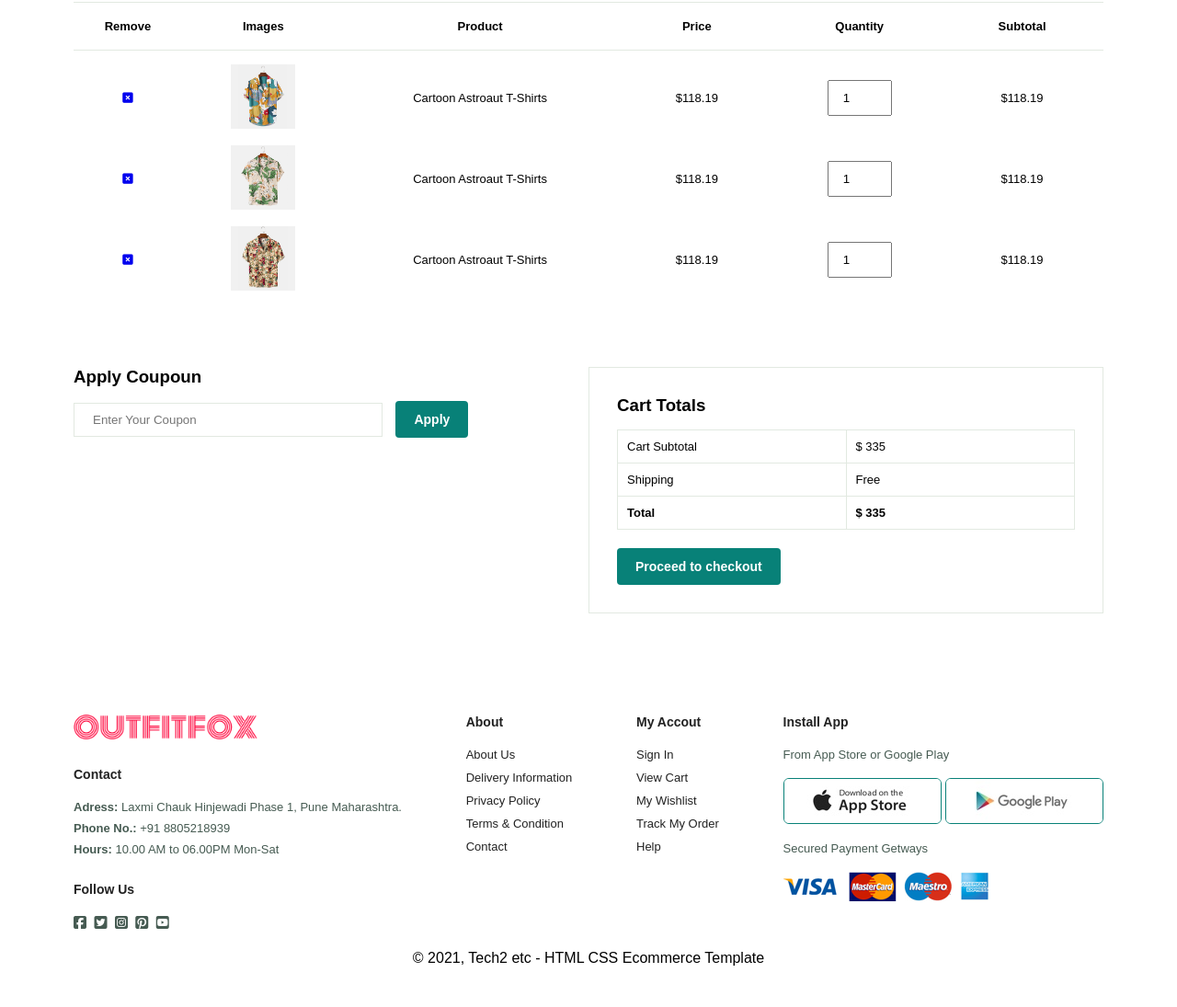
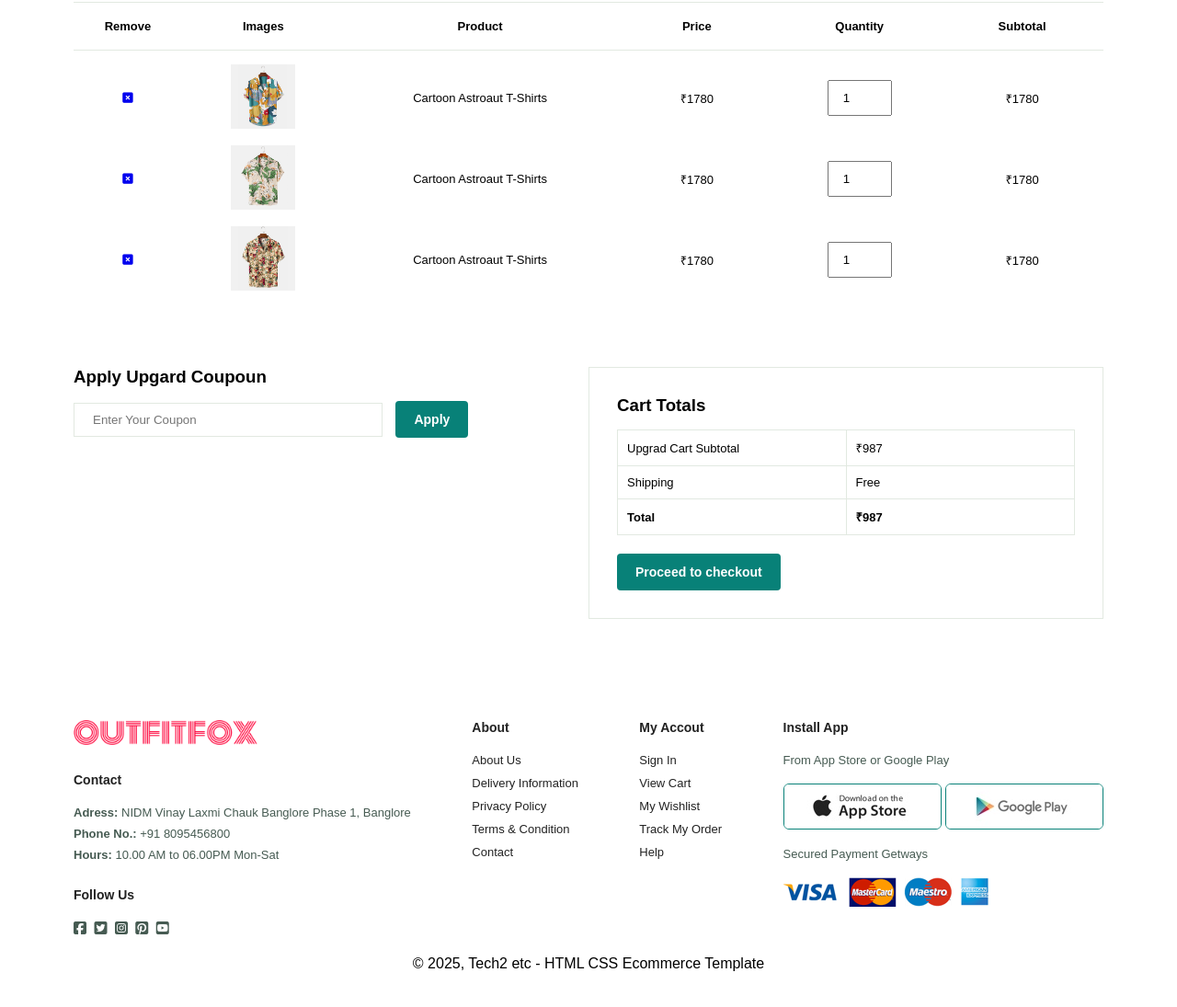
Before and after one commit to vinayvishwanathg/ShopPlusplus-Outfit-Clone, a website: page cart.html in a window 1280 px wide. Shown: the part 429-1524 px from the top of the page at 92% size. Drawn offline with Linux system fonts and the light colour scheme.

Commit message:
Update cart.html

```diff
--- a/cart.html
+++ b/cart.html
@@ -15,7 +15,7 @@
     <link rel="stylesheet" href="https://cdnjs.cloudflare.com/ajax/libs/font-awesome/6.4.0/css/regular.min.css"
         integrity="sha512-WidMaWaNmZqjk3gDE6KBFCoDpBz9stTsTZZTeocfq/eDNkLfpakEd7qR0bPejvy/x0iT0dvzIq4IirnBtVer5A=="
         crossorigin="anonymous" referrerpolicy="no-referrer" />
-    <title>Cart</title>
+    <title>ShopPlusPlus-Cart</title>
 </head>
 
 <body>
@@ -62,25 +62,25 @@
                     <td><a href="#"><i class="fa-solid fa-square-xmark"></i></a></td>
                     <td><img src="images\Products\f1.jpg" width="70px" alt=""></td>
                     <td>Cartoon Astroaut T-Shirts</td>
-                    <td>$118.19</td>
+                    <td>₹1780</td>
                     <td><input type="number" value="1"></td>
-                    <td>$118.19</td>
+                    <td>₹1780</td>
                 </tr>
                 <tr>
                     <td><a href="#"><i class="fa-solid fa-square-xmark"></i></a></td>
                     <td><img src="images\Products\f2.jpg" width="70px" alt=""></td>
                     <td>Cartoon Astroaut T-Shirts</td>
-                    <td>$118.19</td>
+                    <td>₹1780</td>
                     <td><input type="number" value="1"></td>
-                    <td>$118.19</td>
+                    <td>₹1780</td>
                 </tr>
                 <tr>
                     <td><a href="#"><i class="fa-solid fa-square-xmark"></i></a></td>
                     <td><img src="images\Products\f3.jpg" width="70px" alt=""></td>
                     <td>Cartoon Astroaut T-Shirts</td>
-                    <td>$118.19</td>
+                    <td>₹1780</td>
                     <td><input type="number" value="1"></td>
-                    <td>$118.19</td>
+                    <td>₹1780</td>
                 </tr>
             </tbody>
         </table>
@@ -88,7 +88,7 @@
 
     <section id="cart-add" class="section-p1">
         <div id="coupon">
-            <h3>Apply Coupoun</h3>
+            <h3>Apply Upgard Coupoun</h3>
             <div>
                 <input type="text" placeholder="Enter Your Coupon">
                 <button class="normal">Apply</button>
@@ -99,8 +99,8 @@
             <h3>Cart Totals</h3>
             <table>
                 <tr>
-                    <td>Cart Subtotal</td>
-                    <td>$ 335</td>
+                    <td>Upgrad Cart Subtotal</td>
+                    <td>₹987</td>
                 </tr>
                 <tr>
                     <td>Shipping</td>
@@ -108,7 +108,7 @@
                 </tr>
                 <tr>
                     <td><strong>Total</strong></td>
-                    <td><strong>$ 335</strong></td>
+                    <td><strong>₹987</strong></td>
                 </tr>
             </table>
             <button class="normal">Proceed to checkout</button>
@@ -119,8 +119,8 @@
         <div class="col">
             <img class="logo" src="images\BrandLogo.png" width="200px" alt="">
             <h4>Contact</h4>
-            <p><strong>Adress:</strong> Laxmi Chauk Hinjewadi Phase 1, Pune Maharashtra.</p>
-            <p><strong>Phone No.:</strong> +91 8805218939</p>
+            <p><strong>Adress:</strong> NIDM Vinay Laxmi Chauk Banglore Phase 1, Banglore </p>
+            <p><strong>Phone No.:</strong> +91 8095456800 </p>
             <p><strong>Hours:</strong> 10.00 AM to 06.00PM Mon-Sat</p>
             <div class="follow">
                 <h4>Follow Us</h4>
@@ -159,7 +159,7 @@
             <p>Secured Payment Getways</p>
             <img src="images\Pay\pay.png" alt="">
         </div>
-        <div class="copyright">&copy; 2021, Tech2 etc - HTML CSS Ecommerce Template</div>
+        <div class="copyright">&copy; 2025, Tech2 etc - HTML CSS Ecommerce Template</div>
     </footer>
 
     <script src="https://kit.fontawesome.com/8d7bf1b4a1.js" crossorigin="anonymous"></script>
```
